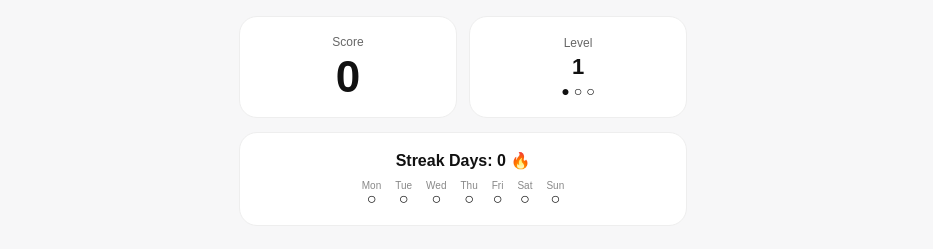
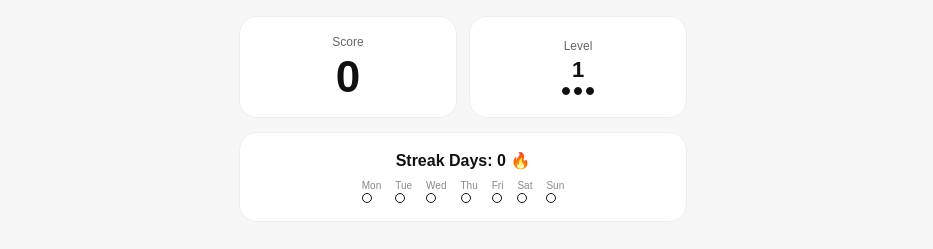
Before and after one commit to mohsenzare95-debug/minervue, a Next.js app: page /deck in a window 1280 px wide. Shown: the top 249 px of the page, without its empty margins (177-1110 px from the left). Built offline with nearby package versions, Linux system fonts and the light colour scheme; no server answers.

Commit message:
refactor DeckHero layout structure

```diff
--- a/features/decks/components/DeckHero.tsx
+++ b/features/decks/components/DeckHero.tsx
@@ -26,11 +26,16 @@ export default function DeckHero({
             {scoreLevel ?? 1}
           </div>
 
+          {/* DOTS (FIXED) */}
           <div style={styles.dots}>
-            {(scoreDots ?? []).map((d: string, i: number) => (
-              <span key={i} style={styles.dot}>
-                {d}
-              </span>
+            {(scoreDots ?? []).map((_, i: number) => (
+              <div
+                key={i}
+                style={{
+                  ...styles.dot,
+                  background: i < (scoreDots?.length ?? 0) ? "#111" : "transparent",
+                }}
+              />
             ))}
           </div>
         </div>
@@ -50,9 +55,14 @@ export default function DeckHero({
             (d, i) => (
               <div key={d} style={styles.day}>
                 <div style={styles.dayName}>{d}</div>
-                <div style={styles.weekDot}>
-                  {week?.[i] ? "●" : "○"}
-                </div>
+
+                {/* WEEK DOTS (FIXED CSS VERSION) */}
+                <div
+                  style={{
+                    ...styles.weekDot,
+                    background: week?.[i] ? "#111" : "transparent",
+                  }}
+                />
               </div>
             )
           )}
@@ -62,7 +72,6 @@ export default function DeckHero({
     </div>
   );
 }
-
 
 const styles: any = {
   hero: {
@@ -79,7 +88,6 @@ const styles: any = {
     gap: 12,
   },
 
-  /* CARD BASE (IMPORTANT FIX) */
   card: {
     flex: 1,
     background: "#fff",
@@ -90,8 +98,8 @@ const styles: any = {
 
     display: "flex",
     flexDirection: "column",
-    alignItems: "center",     // 🔴 FIX alignment
-    justifyContent: "center", // 🔴 FIX vertical mismatch
+    alignItems: "center",
+    justifyContent: "center",
     textAlign: "center",
   },
 
@@ -104,7 +112,7 @@ const styles: any = {
   score: {
     fontSize: 44,
     fontWeight: 800,
-    lineHeight: 1, // 🔴 prevents vertical shift
+    lineHeight: 1,
   },
 
   level: {
@@ -113,6 +121,7 @@ const styles: any = {
     lineHeight: 1,
   },
 
+  /* DOTS ROW (LEVEL) */
   dots: {
     marginTop: 6,
     display: "flex",
@@ -121,8 +130,10 @@ const styles: any = {
   },
 
   dot: {
-    fontSize: 14,
-    lineHeight: 1,
+    width: 8,
+    height: 8,
+    borderRadius: "50%",
+    border: "1px solid #111",
   },
 
   /* ===================== */
@@ -157,8 +168,12 @@ const styles: any = {
     color: "#888",
   },
 
+  /* WEEK DOT (FIXED) */
   weekDot: {
-    fontSize: 16,
-    lineHeight: 1,
+    width: 10,
+    height: 10,
+    borderRadius: "50%",
+    border: "1px solid #111",
+    marginTop: 2,
   },
 };
```
